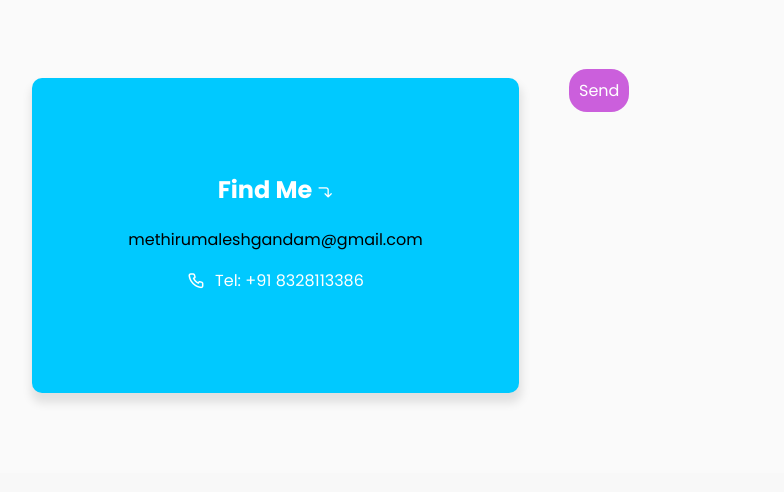
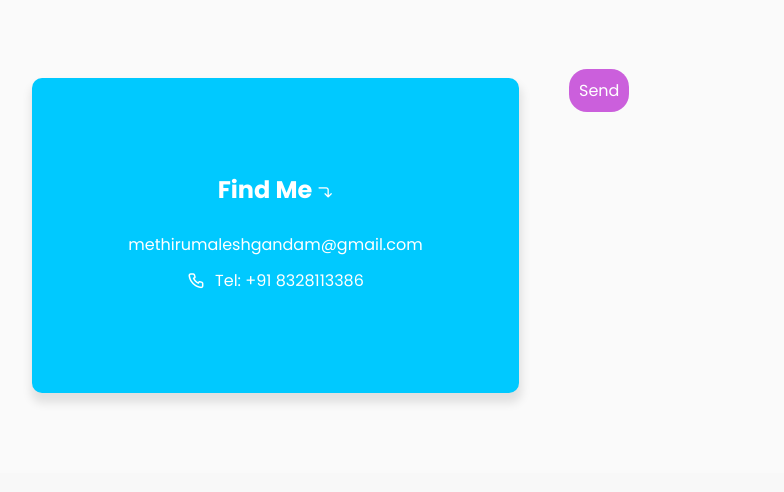
Before and after one commit to thirumaleshthiru/thirumalesh-portfolio, a plain HTML site: page index.html in a window 1280 px wide. Shown: the part 2012-2504 px from the top of the page, without its empty margins (96-880 px from the left). Drawn offline with nearby package versions, Linux system fonts and the light colour scheme.

Commit message:
Update index.html

```diff
--- a/index.html
+++ b/index.html
@@ -176,7 +176,7 @@
           <div class="row">
              <div class="col">
                 <div class="contact-info">
-                    <h2>Find Me <i class="uil uil-corner-right-down"></i></h2>
+                    <h2>Find Me <i class="uil uil-corner-right-down"></i></h2><p>
                methirumaleshgandam@gmail.com
                     </p>
                     <p><i class="uil uil-phone"></i> Tel: +91 8328113386</p>
```
